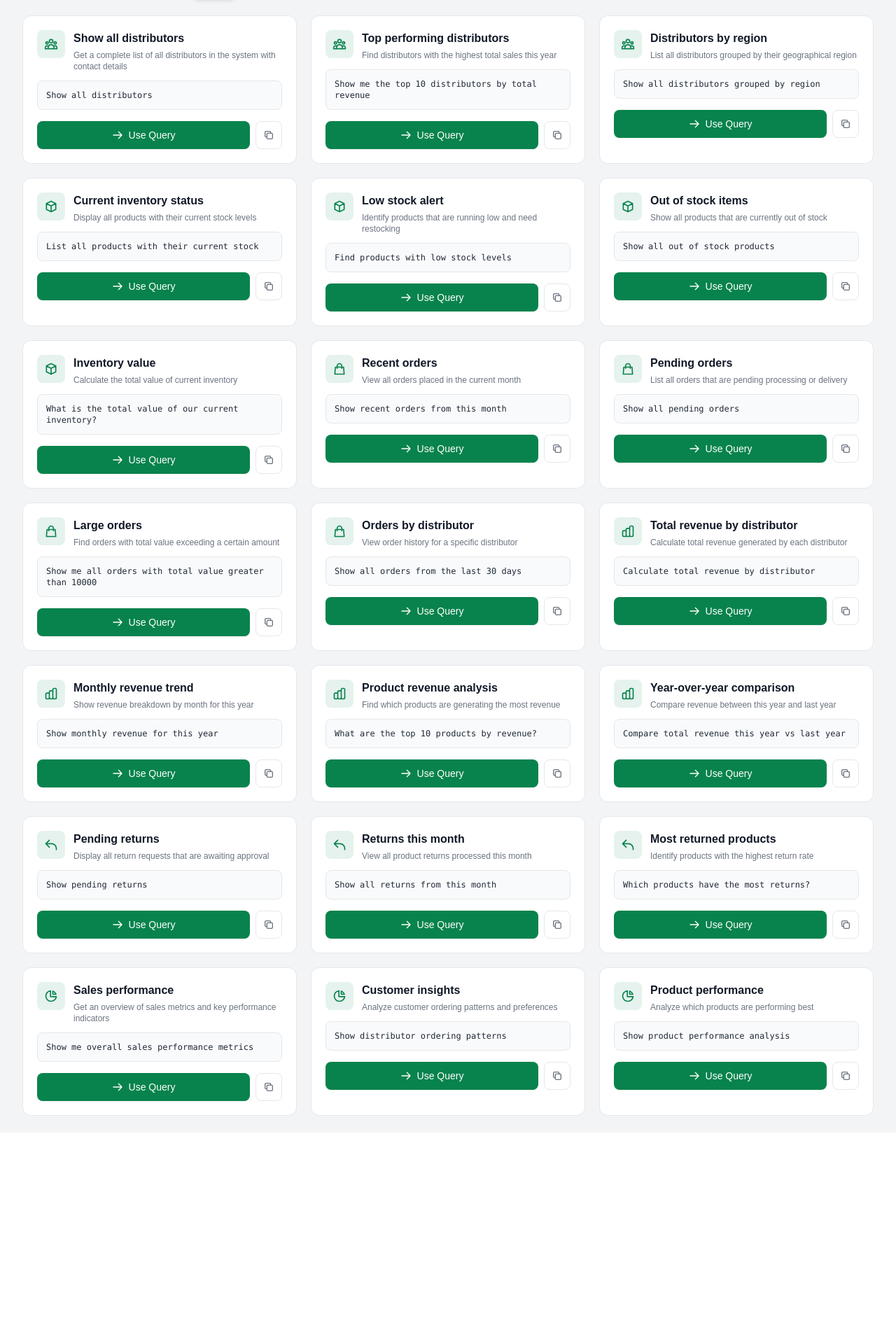
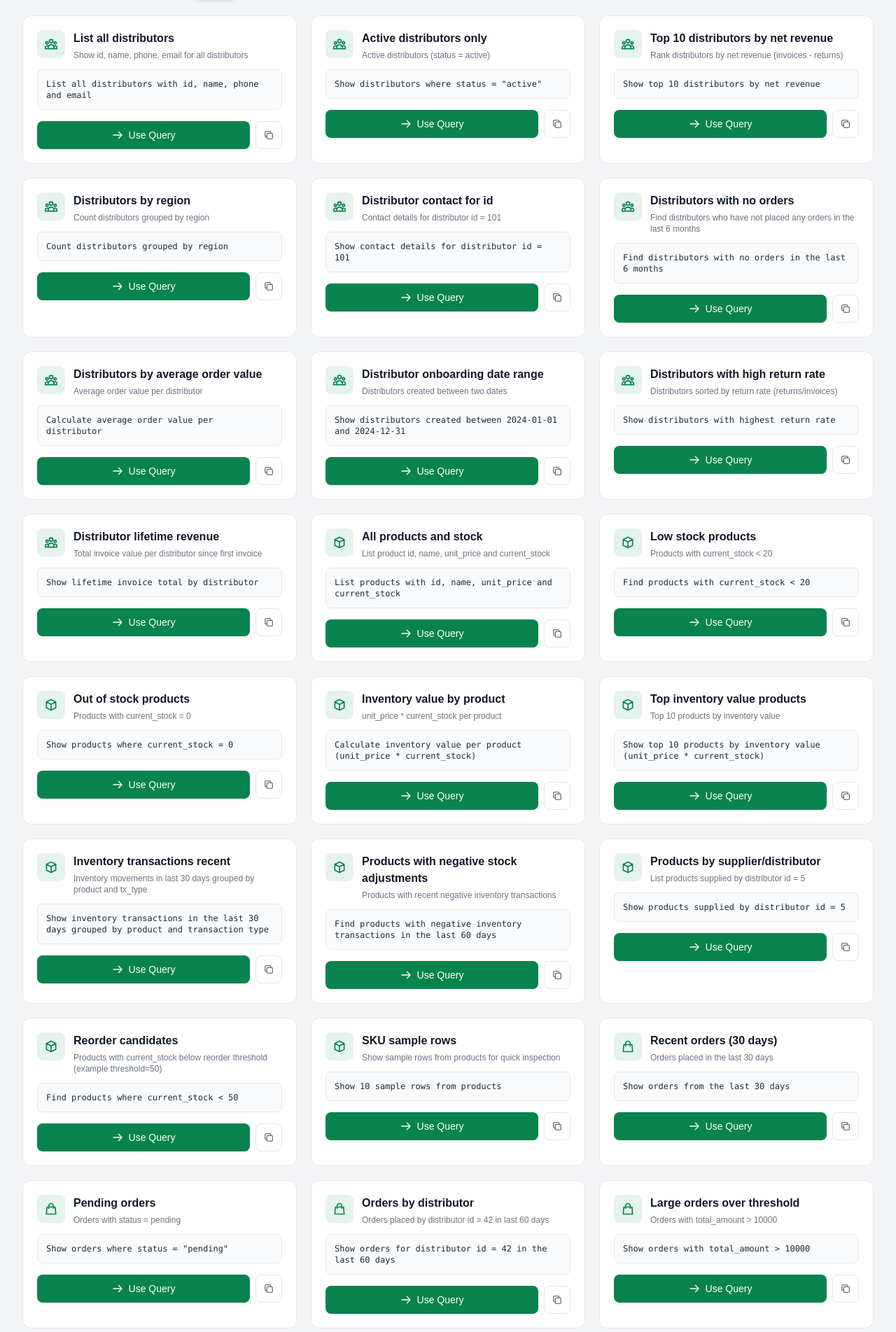
Before and after one commit to MinhajulBhuiyan/DataSense, a Next.js app in the folder frontend/: page /examples in a window 1280 px wide. Shown: the part 117-2020 px from the top of the page at 70% size. Before the commit the page ends 1735 px from the top, so only its background shows below. Built offline with nearby package versions, Linux system fonts and the light colour scheme.

Commit message:
Adding more Examples in to test

```diff
--- a/frontend/app/examples/page.tsx
+++ b/frontend/app/examples/page.tsx
@@ -55,185 +55,89 @@ export default function ExampleQueries() {
   };
 
   const exampleQueries: ExampleQuery[] = [
-    // Distributors
-    {
-      id: 1,
-      title: "Show all distributors",
-      description: "Get a complete list of all distributors in the system with contact details",
-      query: "Show all distributors",
-      category: "distributors",
-      icon: "users"
-    },
-    {
-      id: 2,
-      title: "Top performing distributors",
-      description: "Find distributors with the highest total sales this year",
-      query: "Show me the top 10 distributors by total revenue",
-      category: "distributors",
-      icon: "users"
-    },
-    {
-      id: 3,
-      title: "Distributors by region",
-      description: "List all distributors grouped by their geographical region",
-      query: "Show all distributors grouped by region",
-      category: "distributors",
-      icon: "users"
-    },
+    // Distributors (10)
+    { id: 1, title: 'List all distributors', description: 'Show id, name, phone, email for all distributors', query: 'List all distributors with id, name, phone and email', category: 'distributors', icon: 'users' },
+    { id: 2, title: 'Active distributors only', description: 'Active distributors (status = active)', query: 'Show distributors where status = "active"', category: 'distributors', icon: 'users' },
+    { id: 3, title: 'Top 10 distributors by net revenue', description: 'Rank distributors by net revenue (invoices - returns)', query: 'Show top 10 distributors by net revenue', category: 'distributors', icon: 'users' },
+    { id: 4, title: 'Distributors by region', description: 'Count distributors grouped by region', query: 'Count distributors grouped by region', category: 'distributors', icon: 'users' },
+    { id: 5, title: 'Distributor contact for id', description: 'Contact details for distributor id = 101', query: 'Show contact details for distributor id = 101', category: 'distributors', icon: 'users' },
+    { id: 6, title: 'Distributors with no orders', description: 'Find distributors who have not placed any orders in the last 6 months', query: 'Find distributors with no orders in the last 6 months', category: 'distributors', icon: 'users' },
+    { id: 7, title: 'Distributors by average order value', description: 'Average order value per distributor', query: 'Calculate average order value per distributor', category: 'distributors', icon: 'users' },
+    { id: 8, title: 'Distributor onboarding date range', description: 'Distributors created between two dates', query: 'Show distributors created between 2024-01-01 and 2024-12-31', category: 'distributors', icon: 'users' },
+    { id: 9, title: 'Distributors with high return rate', description: 'Distributors sorted by return rate (returns/invoices)', query: 'Show distributors with highest return rate', category: 'distributors', icon: 'users' },
+    { id: 10, title: 'Distributor lifetime revenue', description: 'Total invoice value per distributor since first invoice', query: 'Show lifetime invoice total by distributor', category: 'distributors', icon: 'users' },
 
-    // Inventory
-    {
-      id: 4,
-      title: "Current inventory status",
-      description: "Display all products with their current stock levels",
-      query: "List all products with their current stock",
-      category: "inventory",
-      icon: "package"
-    },
-    {
-      id: 5,
-      title: "Low stock alert",
-      description: "Identify products that are running low and need restocking",
-      query: "Find products with low stock levels",
-      category: "inventory",
-      icon: "package"
-    },
-    {
-      id: 6,
-      title: "Out of stock items",
-      description: "Show all products that are currently out of stock",
-      query: "Show all out of stock products",
-      category: "inventory",
-      icon: "package"
-    },
-    {
-      id: 7,
-      title: "Inventory value",
-      description: "Calculate the total value of current inventory",
-      query: "What is the total value of our current inventory?",
-      category: "inventory",
-      icon: "package"
-    },
+    // Inventory (10)
+    { id: 11, title: 'All products and stock', description: 'List product id, name, unit_price and current_stock', query: 'List products with id, name, unit_price and current_stock', category: 'inventory', icon: 'package' },
+    { id: 12, title: 'Low stock products', description: 'Products with current_stock < 20', query: 'Find products with current_stock < 20', category: 'inventory', icon: 'package' },
+    { id: 13, title: 'Out of stock products', description: 'Products with current_stock = 0', query: 'Show products where current_stock = 0', category: 'inventory', icon: 'package' },
+    { id: 14, title: 'Inventory value by product', description: 'unit_price * current_stock per product', query: 'Calculate inventory value per product (unit_price * current_stock)', category: 'inventory', icon: 'package' },
+    { id: 15, title: 'Top inventory value products', description: 'Top 10 products by inventory value', query: 'Show top 10 products by inventory value (unit_price * current_stock)', category: 'inventory', icon: 'package' },
+    { id: 16, title: 'Inventory transactions recent', description: 'Inventory movements in last 30 days grouped by product and tx_type', query: 'Show inventory transactions in the last 30 days grouped by product and transaction type', category: 'inventory', icon: 'package' },
+    { id: 17, title: 'Products with negative stock adjustments', description: 'Products with recent negative inventory transactions', query: 'Find products with negative inventory transactions in the last 60 days', category: 'inventory', icon: 'package' },
+    { id: 18, title: 'Products by supplier/distributor', description: 'List products supplied by distributor id = 5', query: 'Show products supplied by distributor id = 5', category: 'inventory', icon: 'package' },
+    { id: 19, title: 'Reorder candidates', description: 'Products with current_stock below reorder threshold (example threshold=50)', query: 'Find products where current_stock < 50', category: 'inventory', icon: 'package' },
+    { id: 20, title: 'SKU sample rows', description: 'Show sample rows from products for quick inspection', query: 'Show 10 sample rows from products', category: 'inventory', icon: 'package' },
 
-    // Orders
-    {
-      id: 8,
-      title: "Recent orders",
-      description: "View all orders placed in the current month",
-      query: "Show recent orders from this month",
-      category: "orders",
-      icon: "shopping"
-    },
-    {
-      id: 9,
-      title: "Pending orders",
-      description: "List all orders that are pending processing or delivery",
-      query: "Show all pending orders",
-      category: "orders",
-      icon: "shopping"
-    },
-    {
-      id: 10,
-      title: "Large orders",
-      description: "Find orders with total value exceeding a certain amount",
-      query: "Show me all orders with total value greater than 10000",
-      category: "orders",
-      icon: "shopping"
-    },
-    {
-      id: 11,
-      title: "Orders by distributor",
-      description: "View order history for a specific distributor",
-      query: "Show all orders from the last 30 days",
-      category: "orders",
-      icon: "shopping"
-    },
+    // Orders & Invoices (10)
+    { id: 21, title: 'Recent orders (30 days)', description: 'Orders placed in the last 30 days', query: 'Show orders from the last 30 days', category: 'orders', icon: 'shopping' },
+    { id: 22, title: 'Pending orders', description: 'Orders with status = pending', query: 'Show orders where status = "pending"', category: 'orders', icon: 'shopping' },
+    { id: 23, title: 'Orders by distributor', description: 'Orders placed by distributor id = 42 in last 60 days', query: 'Show orders for distributor id = 42 in the last 60 days', category: 'orders', icon: 'shopping' },
+    { id: 24, title: 'Large orders over threshold', description: 'Orders with total_amount > 10000', query: 'Show orders with total_amount > 10000', category: 'orders', icon: 'shopping' },
+    { id: 25, title: 'Order line items for order', description: 'Line items for order id = 555', query: 'Show order_items for order id = 555', category: 'orders', icon: 'shopping' },
+    { id: 26, title: 'Invoice outstanding amounts', description: 'Invoices where outstanding amount > 0', query: 'Show invoices with outstanding amount > 0', category: 'orders', icon: 'shopping' },
+    { id: 27, title: 'Cancelled orders', description: 'Orders cancelled in the last 90 days', query: 'Show cancelled orders in the last 90 days', category: 'orders', icon: 'ban' },
+    { id: 28, title: 'Order fulfilment times', description: 'Average time from order to invoice per distributor', query: 'Calculate average time from order creation to invoice by distributor', category: 'orders', icon: 'clock' },
+    { id: 29, title: 'Invoice items value breakdown', description: 'Show invoice_items with quantity and unit_price for invoice id = 200', query: 'Show invoice_items for invoice id = 200', category: 'orders', icon: 'shopping' },
+    { id: 30, title: 'Top selling SKUs (period)', description: 'Top 10 products by sold quantity in last year', query: 'Show top 10 products by sold quantity in the last year', category: 'orders', icon: 'shopping' },
 
-    // Revenue
-    {
-      id: 12,
-      title: "Total revenue by distributor",
-      description: "Calculate total revenue generated by each distributor",
-      query: "Calculate total revenue by distributor",
-      category: "revenue",
-      icon: "chart"
-    },
-    {
-      id: 13,
-      title: "Monthly revenue trend",
-      description: "Show revenue breakdown by month for this year",
-      query: "Show monthly revenue for this year",
-      category: "revenue",
-      icon: "chart"
-    },
-    {
-      id: 14,
-      title: "Product revenue analysis",
-      description: "Find which products are generating the most revenue",
-      query: "What are the top 10 products by revenue?",
-      category: "revenue",
-      icon: "chart"
-    },
-    {
-      id: 15,
-      title: "Year-over-year comparison",
-      description: "Compare revenue between this year and last year",
-      query: "Compare total revenue this year vs last year",
-      category: "revenue",
-      icon: "chart"
-    },
+    // Revenue & Payments (10)
+    { id: 31, title: 'Net revenue by distributor', description: 'Net revenue = invoices - returns per distributor', query: 'Calculate net revenue by distributor', category: 'revenue', icon: 'chart' },
+    { id: 32, title: 'Monthly net revenue (year)', description: 'Monthly net revenue for current year', query: 'Show monthly net revenue for this year', category: 'revenue', icon: 'chart' },
+    { id: 33, title: 'Payments summary last quarter', description: 'Total payments by method for the last quarter', query: 'Summarize payments by method for the last quarter', category: 'revenue', icon: 'chart' },
+    { id: 34, title: 'Revenue by product', description: 'Net revenue per product (invoices minus returns)', query: 'Calculate net revenue per product', category: 'revenue', icon: 'chart' },
+    { id: 35, title: 'Top 10 revenue-generating products', description: 'Products by net revenue', query: 'Show top 10 products by net revenue', category: 'revenue', icon: 'chart' },
+    { id: 36, title: 'Revenue growth YoY', description: 'Year-over-year revenue comparison', query: 'Compare total net revenue this year vs last year', category: 'revenue', icon: 'chart' },
+    { id: 37, title: 'Outstanding receivables', description: 'Total outstanding invoice amounts grouped by distributor', query: 'Show total outstanding invoice amount by distributor', category: 'revenue', icon: 'chart' },
+    { id: 38, title: 'Refunds vs sales', description: 'Total refunds and total sales for last month', query: 'Show total refunds and total sales for last month', category: 'revenue', icon: 'chart' },
+    { id: 39, title: 'Average payment delay', description: 'Average days between invoice date and payment date', query: 'Calculate average payment delay (days) per distributor', category: 'revenue', icon: 'clock' },
+    { id: 40, title: 'Payment method distribution', description: 'Distribution of payment volume by method', query: 'Show payment volume by payment method', category: 'revenue', icon: 'credit-card' },
 
-    // Returns
-    {
-      id: 16,
-      title: "Pending returns",
-      description: "Display all return requests that are awaiting approval",
-      query: "Show pending returns",
-      category: "returns",
-      icon: "return"
-    },
-    {
-      id: 17,
-      title: "Returns this month",
-      description: "View all product returns processed this month",
-      query: "Show all returns from this month",
-      category: "returns",
-      icon: "return"
-    },
-    {
-      id: 18,
-      title: "Most returned products",
-      description: "Identify products with the highest return rate",
-      query: "Which products have the most returns?",
-      category: "returns",
-      icon: "return"
-    },
+    // Returns & Refunds (10)
+    { id: 41, title: 'Pending sales returns', description: 'Sales_returns with status = pending', query: 'Show pending sales_returns', category: 'returns', icon: 'return' },
+    { id: 42, title: 'Returns this month', description: 'Returns processed this month', query: 'Show sales_returns from this month', category: 'returns', icon: 'return' },
+    { id: 43, title: 'Top returned products', description: 'Products with highest returned quantity', query: 'Show products with highest returned quantities', category: 'returns', icon: 'return' },
+    { id: 44, title: 'Refund totals by method', description: 'Total refund amounts grouped by refund method for last month', query: 'Summarize refunds by method for last month', category: 'returns', icon: 'credit-card' },
+    { id: 45, title: 'Return reasons breakdown', description: 'Count returns grouped by reason', query: 'Count returns grouped by reason', category: 'returns', icon: 'return' },
+    { id: 46, title: 'Distributors with frequent returns', description: 'Distributors with return rate above threshold', query: 'Show distributors with return rate > 0.1', category: 'returns', icon: 'users' },
+    { id: 47, title: 'Refunds issued this year', description: 'Total refunds issued grouped by month', query: 'Show refunds issued this year grouped by month', category: 'returns', icon: 'return' },
+    { id: 48, title: 'Return items sample rows', description: 'Inspect few rows from return_items', query: 'Show 10 sample rows from return_items', category: 'returns', icon: 'table' },
+    { id: 49, title: 'Return rate by product', description: 'Return quantity / sold quantity per product', query: 'Calculate return rate per product (returned_qty / sold_qty)', category: 'returns', icon: 'return' },
+    { id: 50, title: 'Refunds pending reconciliation', description: 'Refunds with status = pending_reconciliation', query: 'Show refunds with status = "pending_reconciliation"', category: 'returns', icon: 'credit-card' },
 
-    // Analytics
-    {
-      id: 19,
-      title: "Sales performance",
-      description: "Get an overview of sales metrics and key performance indicators",
-      query: "Show me overall sales performance metrics",
-      category: "analytics",
-      icon: "analytics"
-    },
-    {
-      id: 20,
-      title: "Customer insights",
-      description: "Analyze customer ordering patterns and preferences",
-      query: "Show distributor ordering patterns",
-      category: "analytics",
-      icon: "analytics"
-    },
-    {
-      id: 21,
-      title: "Product performance",
-      description: "Analyze which products are performing best",
-      query: "Show product performance analysis",
-      category: "analytics",
-      icon: "analytics"
-    }
+    // Analytics & KPIs (10)
+    { id: 51, title: 'Average order value', description: 'Average invoice total across all orders', query: 'Calculate average invoice total', category: 'analytics', icon: 'analytics' },
+    { id: 52, title: 'Customer lifetime value proxy', description: 'Total invoice amount per customer over lifetime', query: 'Show total invoice amount per customer', category: 'analytics', icon: 'users' },
+    { id: 53, title: 'Churn indicator (no orders)', description: 'Distributors with no orders in last 12 months', query: 'Find distributors with no orders in last 12 months', category: 'analytics', icon: 'users' },
+    { id: 54, title: 'Sales funnel counts', description: 'Count orders by status (created, invoiced, delivered)', query: 'Count orders grouped by status', category: 'analytics', icon: 'analytics' },
+    { id: 55, title: 'Top SKUs trend', description: 'Monthly sold quantity for top 5 SKUs', query: 'Show monthly sold quantity for top 5 products by sales', category: 'analytics', icon: 'chart' },
+    { id: 56, title: 'Delivery success rate', description: 'Delivered vs assigned invoices per load plan', query: 'Calculate delivered vs assigned invoice counts per load plan', category: 'analytics', icon: 'truck' },
+    { id: 57, title: 'Sales by weekday', description: 'Total sales grouped by weekday', query: 'Show total sales grouped by weekday', category: 'analytics', icon: 'calendar' },
+    { id: 58, title: 'Peak order hours', description: 'Hour-of-day distribution of orders', query: 'Show order counts by hour of day', category: 'analytics', icon: 'clock' },
+    { id: 59, title: 'Inventory turnover', description: 'Inventory turnover ratio (sold / average stock)', query: 'Calculate inventory turnover ratio per product', category: 'analytics', icon: 'package' },
+    { id: 60, title: 'KPI summary dashboard', description: 'High-level KPIs: net revenue, orders count, returns count for last month', query: 'Show net revenue, orders count and returns count for last month', category: 'analytics', icon: 'dashboard' },
+
+    // Schema & Helpers (10)
+    { id: 61, title: 'Describe orders table', description: 'Show columns and types for orders table', query: 'Describe the schema of the orders table', category: 'schema', icon: 'database' },
+    { id: 62, title: 'Describe products table', description: 'Show columns and types for products table', query: 'Describe the schema of the products table', category: 'schema', icon: 'database' },
+    { id: 63, title: 'Sample invoice_items', description: 'Show 10 sample rows from invoice_items', query: 'Show 10 sample rows from invoice_items', category: 'schema', icon: 'table' },
+    { id: 64, title: 'Explain plan for sample query', description: 'Return EXPLAIN for a representative read-only query', query: 'Explain select distributor_id, sum(total_amount) from invoices group by distributor_id', category: 'schema', icon: 'tool' },
+    { id: 65, title: 'List tables', description: 'Show all table names in the schema', query: 'List all tables in the database schema', category: 'schema', icon: 'database' },
+    { id: 66, title: 'Primary keys overview', description: 'Show primary key columns for main tables', query: 'Show primary keys for orders, invoices, products, distributors tables', category: 'schema', icon: 'key' },
+    { id: 67, title: 'Foreign key relationships', description: 'Describe foreign-key style joins between orders and order_items', query: 'Show how orders and order_items are related (foreign keys)', category: 'schema', icon: 'link' },
+    { id: 68, title: 'Column value distributions', description: 'Value counts for order status column', query: 'Count orders grouped by status', category: 'schema', icon: 'chart' },
+    { id: 69, title: 'Sample rows from invoices', description: 'Show 10 sample rows from invoices for data inspection', query: 'Show 10 sample rows from invoices', category: 'schema', icon: 'table' },
+    { id: 70, title: 'Ad-hoc read-only check', description: 'Confirm a query is read-only: sample select', query: 'Show 1 row from distributors', category: 'schema', icon: 'check' }
   ];
 
   const categories: Category[] = [
```
